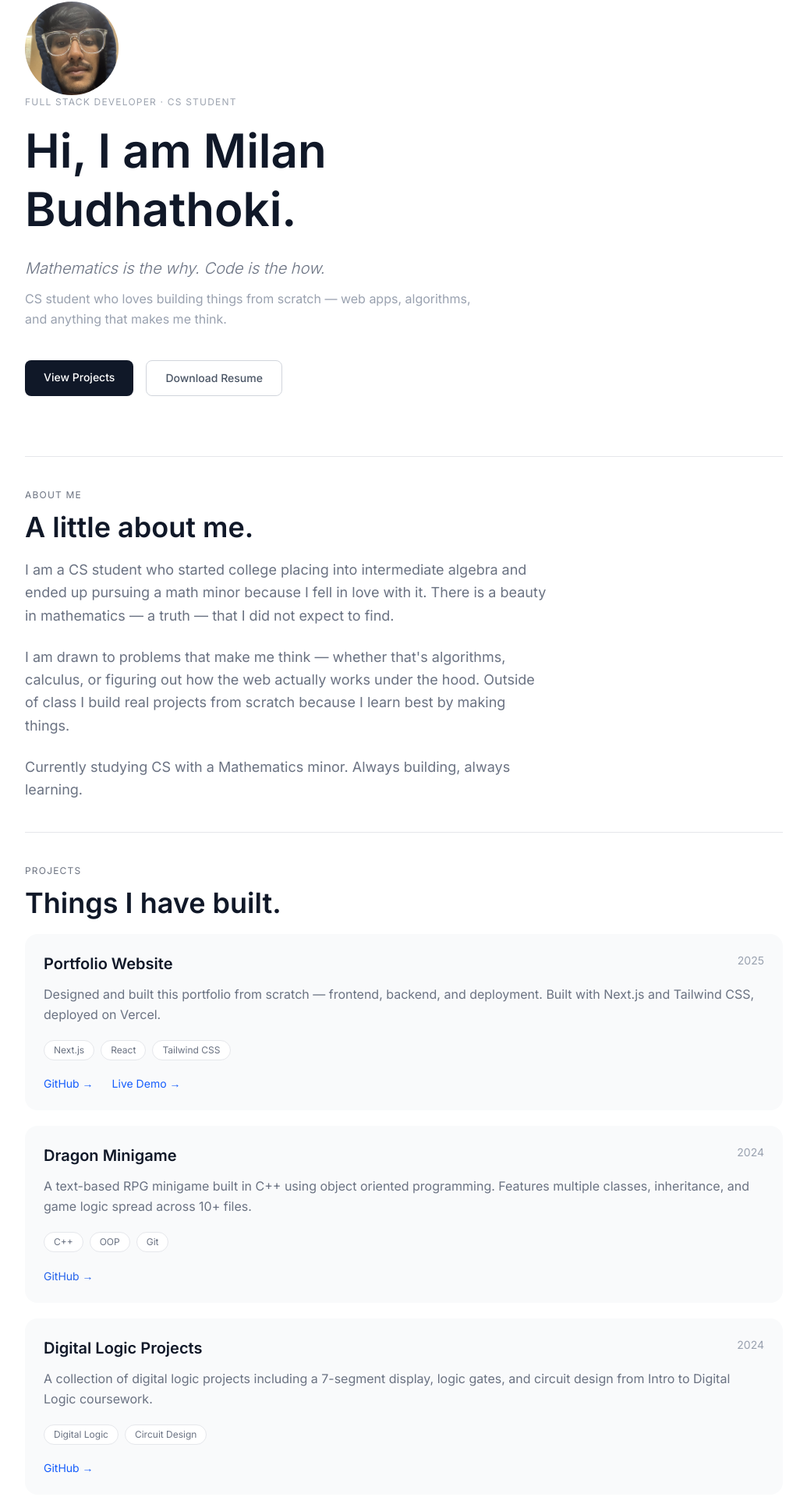
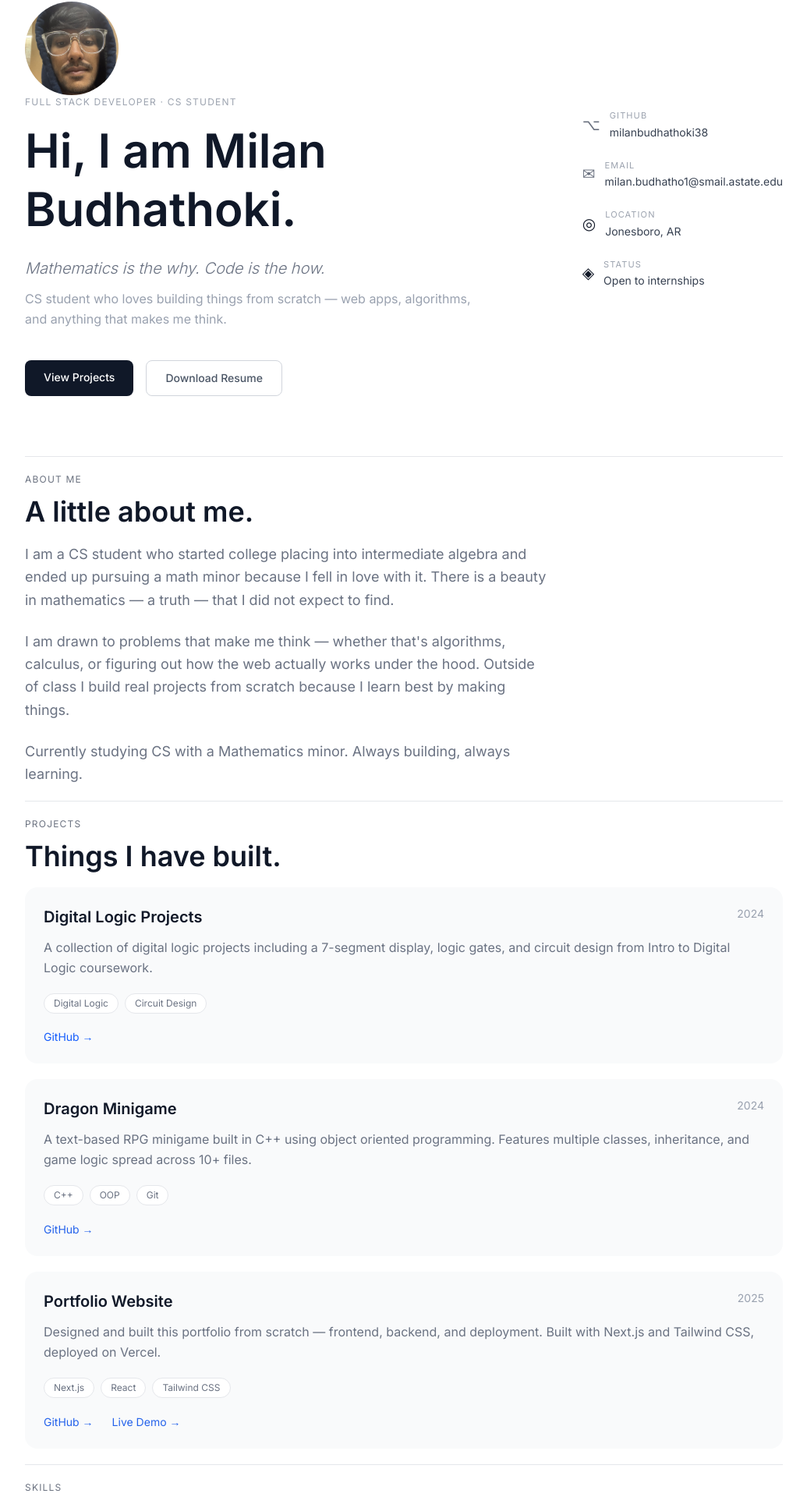
Before and after one commit to milanbudhathoki38/portfolio, a Next.js app: page / in a window 1280 px wide. Shown: the part 275-2195 px from the top of the page at 78% size, without its empty margins (122-1157 px from the left). Built offline with nearby package versions, Linux system fonts and the light colour scheme.

Commit message:
Added hero sidebar with contact info

```diff
--- a/app/page.js
+++ b/app/page.js
@@ -36,7 +36,10 @@ export default function Home() {
     }}>
 
       {/* HERO SECTION */}
-      <section className="flex flex-col justify-center" style={{ minHeight: '100vh', paddingTop: '140px' }}>
+     <section className="flex justify-center" style={{ minHeight: '100vh', paddingTop: '140px', flexDirection: 'row', alignItems: 'center', gap: '80px' }}>
+
+  {/* LEFT SIDE - existing content */}
+  <div style={{ flex: 1 }}>
     <div className="flex items-center gap-8 mb-8">
       <img
         src="/Melan.jpeg"
@@ -59,19 +62,53 @@ export default function Home() {
       web apps, algorithms, and anything that makes me think.
     </p>
     <div className="flex gap-4">
-          <a href="#projects" className="bg-gray-900 text-white rounded-lg text-sm font-medium cursor-pointer" style={{ padding: '12px 24px', textDecoration: 'none', display: 'inline-block'  }}>
+      <a href="#projects" className="bg-gray-900 text-white rounded-lg text-sm font-medium cursor-pointer" style={{ padding: '12px 24px', textDecoration: 'none', display: 'inline-block' }}>
         View Projects
       </a>
-          <a href="/resume.pdf" download className="border border-gray-300 text-gray-600 rounded-lg text-sm font-medium cursor-pointer" style={{ padding: '12px 24px', textDecoration: 'none', display: 'inline-block'  }}>
+      <a href="/resume.pdf" download className="border border-gray-300 text-gray-600 rounded-lg text-sm font-medium cursor-pointer" style={{ padding: '12px 24px', textDecoration: 'none', display: 'inline-block' }}>
         Download Resume
       </a>
     </div>
+  </div>
+
+  {/* RIGHT SIDE - contact info */}
+  <div style={{ flex: '0 0 240px', display: 'flex', flexDirection: 'column', gap: '24px' }}>
+    <a href="https://github.com/milanbudhathoki38" target="_blank" style={{ display: 'flex', alignItems: 'center', gap: '12px', textDecoration: 'none', color: '#6b7280' }}>
+      <span style={{ fontSize: '20px' }}>⌥</span>
+      <div>
+        <p style={{ fontSize: '11px', color: '#9ca3af', textTransform: 'uppercase', letterSpacing: '0.1em', marginBottom: '2px' }}>GitHub</p>
+        <p style={{ fontSize: '14px', color: '#374151' }}>milanbudhathoki38</p>
+      </div>
+    </a>
+    <a href="mailto:milan.budhatho1@smail.astate.edu" style={{ display: 'flex', alignItems: 'center', gap: '12px', textDecoration: 'none', color: '#6b7280' }}>
+      <span style={{ fontSize: '20px' }}>✉</span>
+      <div>
+        <p style={{ fontSize: '11px', color: '#9ca3af', textTransform: 'uppercase', letterSpacing: '0.1em', marginBottom: '2px' }}>Email</p>
+        <p style={{ fontSize: '14px', color: '#374151' }}>milan.budhatho1@smail.astate.edu</p>
+      </div>
+    </a>
+    <div style={{ display: 'flex', alignItems: 'center', gap: '12px' }}>
+      <span style={{ fontSize: '20px' }}>◎</span>
+      <div>
+        <p style={{ fontSize: '11px', color: '#9ca3af', textTransform: 'uppercase', letterSpacing: '0.1em', marginBottom: '2px' }}>Location</p>
+        <p style={{ fontSize: '14px', color: '#374151' }}>Jonesboro, AR</p>
+      </div>
+    </div>
+    <div style={{ display: 'flex', alignItems: 'center', gap: '12px' }}>
+      <span style={{ fontSize: '20px' }}>◈</span>
+      <div>
+        <p style={{ fontSize: '11px', color: '#9ca3af', textTransform: 'uppercase', letterSpacing: '0.1em', marginBottom: '2px' }}>Status</p>
+        <p style={{ fontSize: '14px', color: '#374151' }}>Open to internships</p>
+      </div>
+    </div>
+  </div>
+
 </section>
 
       <hr className="border-gray-200" style={{ marginTop: '0px', marginBottom: '0px' }} />
 
       {/* ABOUT SECTION */}
-      <section id="about" style={{ padding: '40px 0' }}>
+      <section id="about" style={{ padding: '20px 0' }}>
         <p style={{ fontSize: '12px', color: '#6b7280', marginBottom: '12px', letterSpacing: '0.1em', textTransform: 'uppercase' }}>
           About Me
         </p>
@@ -100,7 +137,7 @@ export default function Home() {
       <hr className="border-gray-200" style={{ marginTop: '0px', marginBottom: '0px' }} />
 
       {/* PROJECTS SECTION */}
-      <section id="projects" style={{ padding: '40px 0' }}>
+      <section id="projects" style={{ padding: '20px 0' }}>
         <p style={{ fontSize: '12px', color: '#6b7280', marginBottom: '12px', letterSpacing: '0.1em', textTransform: 'uppercase' }}>
           Projects
         </p>
@@ -113,23 +150,24 @@ export default function Home() {
              {/* Project 1 */}
           <div className="rounded-2xl hover:bg-gray-100 transition-colors" style={{ background: '#f9fafb', padding: '24px' }}>
             <div className="flex justify-between items-start" style={{ marginBottom: '12px' }}>
-              <h3 className="text-xl font-semibold text-gray-900">Portfolio Website</h3>
-              <span className="text-sm text-gray-400">2025</span>
+              <h3 className="text-xl font-semibold text-gray-900">Digital Logic Projects</h3>
+              <span className="text-sm text-gray-400">2024</span>
             </div>
             <p className="text-gray-500 leading-relaxed" style={{ marginBottom: '20px' }}>
-              Designed and built this portfolio from scratch — frontend, backend, and deployment.
-              Built with Next.js and Tailwind CSS, deployed on Vercel.
+              A collection of digital logic projects including a 7-segment display,
+              logic gates, and circuit design from Intro to Digital Logic coursework.
             </p>
             <div className="flex gap-2" style={{ marginBottom: '20px' }}>
-              <span className="text-xs text-gray-500 rounded-full" style={{ background: 'white', border: '1px solid #e5e7eb', padding: '4px 12px' }}>Next.js</span>
-              <span className="text-xs text-gray-500 rounded-full" style={{ background: 'white', border: '1px solid #e5e7eb', padding: '4px 12px' }}>React</span>
-              <span className="text-xs text-gray-500 rounded-full" style={{ background: 'white', border: '1px solid #e5e7eb', padding: '4px 12px' }}>Tailwind CSS</span>
+              <span className="text-xs text-gray-500 rounded-full" style={{ background: 'white', border: '1px solid #e5e7eb', padding: '4px 12px' }}>Digital Logic</span>
+              <span className="text-xs text-gray-500 rounded-full" style={{ background: 'white', border: '1px solid #e5e7eb', padding: '4px 12px' }}>Circuit Design</span>
             </div>
             <div className="flex gap-6">
-              <a href="#" className="text-sm text-blue-600 hover:underline">GitHub →</a>
-              <a href="#" className="text-sm text-blue-600 hover:underline">Live Demo →</a>
+              <a href="https://github.com/milanbudhathoki38/digital-logic-labs" target="_blank" className="text-sm text-blue-600 hover:underline">GitHub →</a>
             </div>
           </div>
+
+
+
 
          {/* Project 2 */}
           <div className="rounded-2xl hover:bg-gray-100 transition-colors" style={{ background: '#f9fafb', padding: '24px' }}>
@@ -151,32 +189,35 @@ export default function Home() {
             </div>
           </div>
 
+
+
           {/* Project 3 */}
           <div className="rounded-2xl hover:bg-gray-100 transition-colors" style={{ background: '#f9fafb', padding: '24px' }}>
             <div className="flex justify-between items-start" style={{ marginBottom: '12px' }}>
-              <h3 className="text-xl font-semibold text-gray-900">Digital Logic Projects</h3>
-              <span className="text-sm text-gray-400">2024</span>
+              <h3 className="text-xl font-semibold text-gray-900">Portfolio Website</h3>
+              <span className="text-sm text-gray-400">2025</span>
             </div>
             <p className="text-gray-500 leading-relaxed" style={{ marginBottom: '20px' }}>
-              A collection of digital logic projects including a 7-segment display,
-              logic gates, and circuit design from Intro to Digital Logic coursework.
+              Designed and built this portfolio from scratch — frontend, backend, and deployment.
+              Built with Next.js and Tailwind CSS, deployed on Vercel.
             </p>
             <div className="flex gap-2" style={{ marginBottom: '20px' }}>
-              <span className="text-xs text-gray-500 rounded-full" style={{ background: 'white', border: '1px solid #e5e7eb', padding: '4px 12px' }}>Digital Logic</span>
-              <span className="text-xs text-gray-500 rounded-full" style={{ background: 'white', border: '1px solid #e5e7eb', padding: '4px 12px' }}>Circuit Design</span>
+              <span className="text-xs text-gray-500 rounded-full" style={{ background: 'white', border: '1px solid #e5e7eb', padding: '4px 12px' }}>Next.js</span>
+              <span className="text-xs text-gray-500 rounded-full" style={{ background: 'white', border: '1px solid #e5e7eb', padding: '4px 12px' }}>React</span>
+              <span className="text-xs text-gray-500 rounded-full" style={{ background: 'white', border: '1px solid #e5e7eb', padding: '4px 12px' }}>Tailwind CSS</span>
             </div>
             <div className="flex gap-6">
-              <a href="https://github.com/milanbudhathoki38/digital-logic-labs" target="_blank" className="text-sm text-blue-600 hover:underline">GitHub →</a>
+              <a href="https://github.com/milanbudhathoki38/portfolio" target="_blank" style={{ fontSize: '14px', color: '#2563eb' }}>GitHub →</a>
+              <a href="https://portfolio-delta-sandy-5ee88992ad.vercel.app" target="_blank" style={{ fontSize: '14px', color: '#2563eb' }}>Live Demo →</a>
             </div>
           </div>
-
         </div>
       </section>
 
       <hr className="border-gray-200" style={{ marginTop: '0px', marginBottom: '0px' }} />
 
       {/* SKILLS SECTION */}
-      <section id="skills" style={{ padding: '40px 0' }}>
+      <section id="skills" style={{ padding: '20px 0' }}>
         <p style={{ fontSize: '12px', color: '#6b7280', marginBottom: '12px', letterSpacing: '0.1em', textTransform: 'uppercase' }}>
           Skills
         </p>
@@ -224,7 +265,7 @@ export default function Home() {
       <hr className="border-gray-200" style={{ marginTop: '0px', marginBottom: '0px' }} />
 
       {/* EXPERIENCE SECTION */}
-      <section id="experience" style={{ padding: '40px 0' }}>
+      <section id="experience" style={{ padding: '20px 0' }}>
         <p style={{ fontSize: '12px', color: '#6b7280', marginBottom: '12px', letterSpacing: '0.1em', textTransform: 'uppercase' }}>
           Experience
         </p>
@@ -265,7 +306,7 @@ export default function Home() {
       <hr className="border-gray-200" style={{ marginTop: '0px', marginBottom: '0px' }} />
 
       {/* CONTACT SECTION */}
-      <section id="contact" style={{ padding: '40px 0' }}>
+      <section id="contact" style={{ padding: '20px 0' }}>
         <p style={{ fontSize: '12px', color: '#6b7280', marginBottom: '12px', letterSpacing: '0.1em', textTransform: 'uppercase' }}>
           Contact
         </p>
```
Lines whose indentation alone changed are shown as unchanged.
